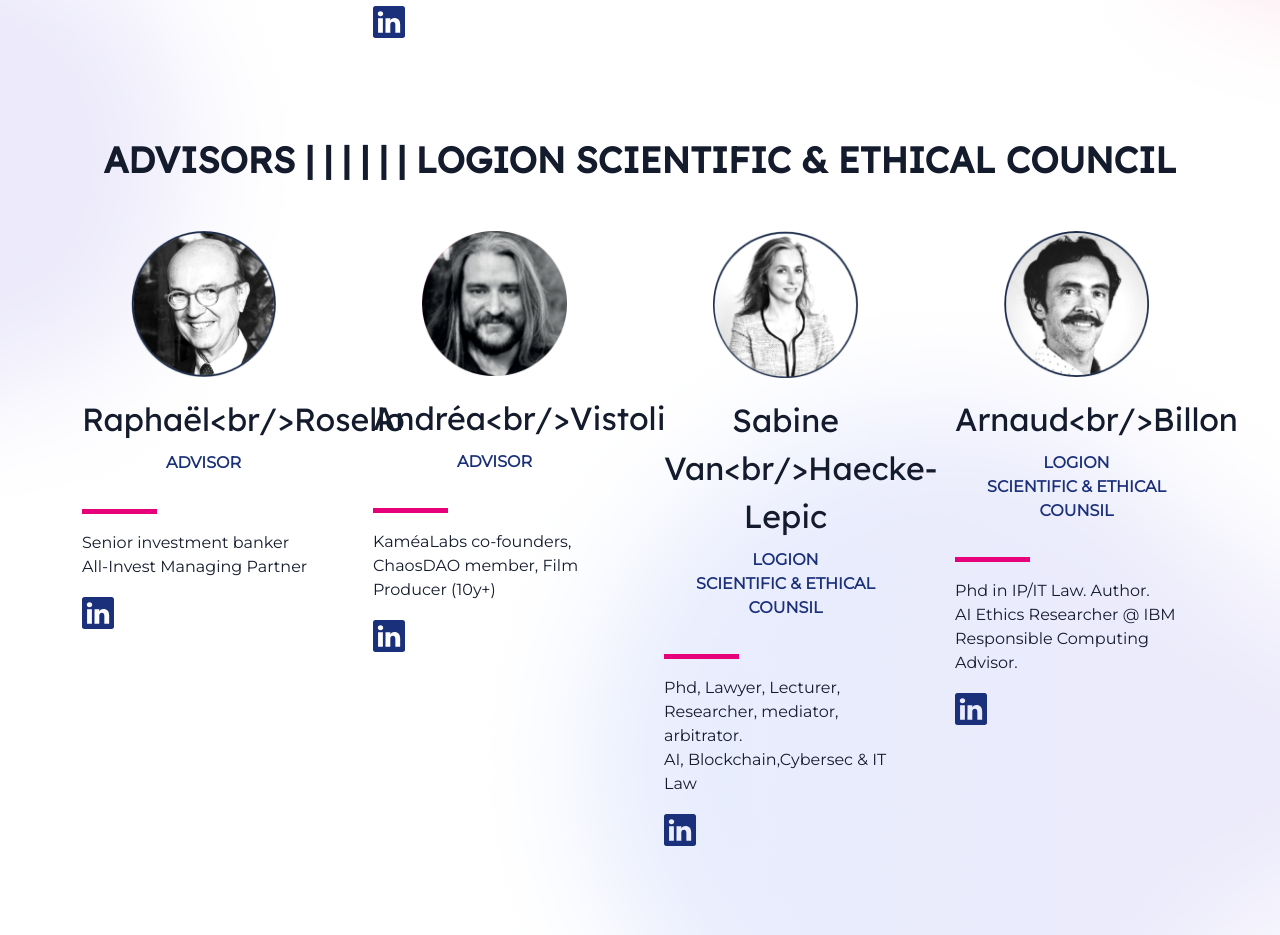
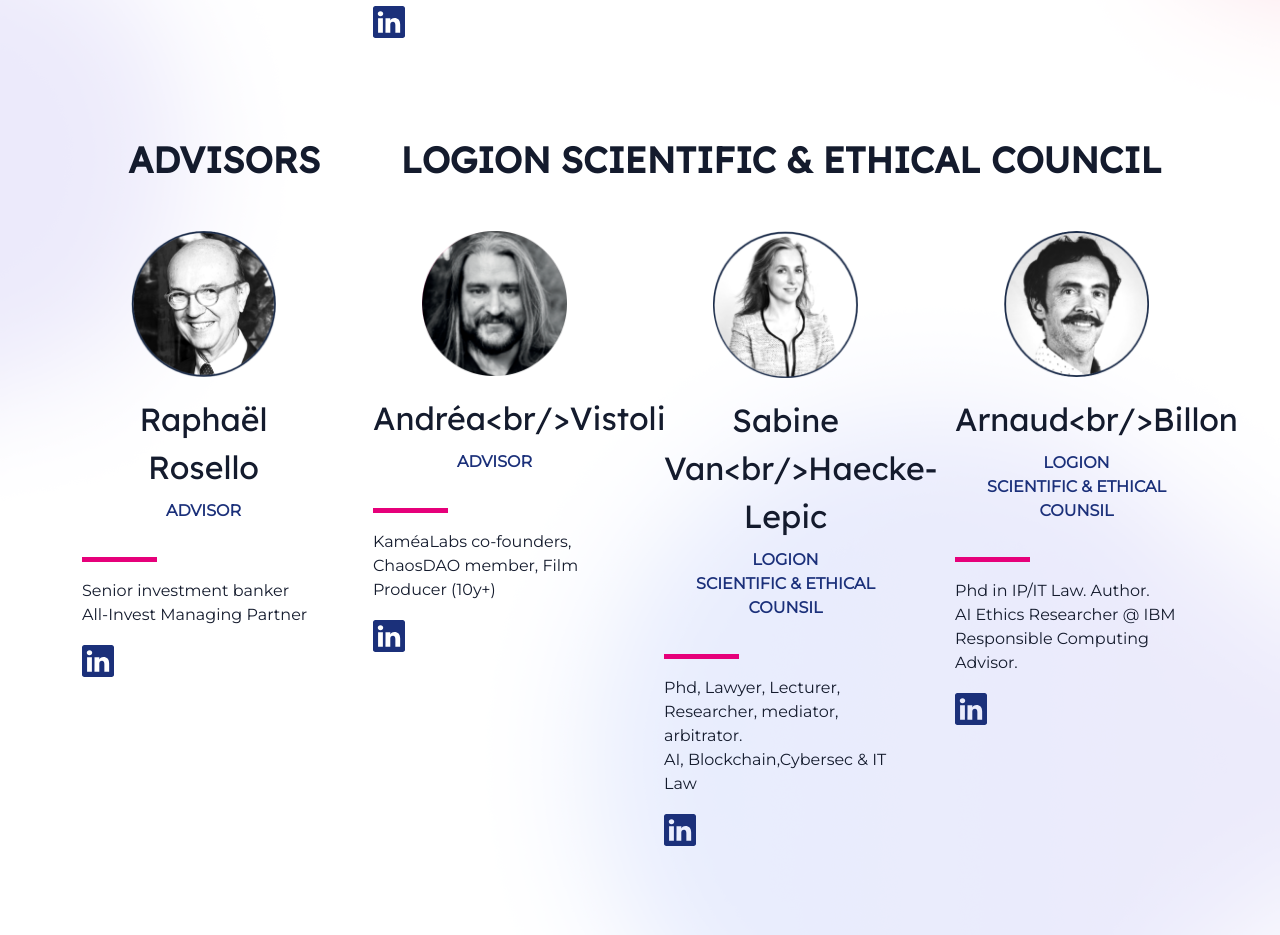
Before and after one commit to logion-network/logion-web-site, a React (Create React App) app: page / in a window 1280 px wide. Shown: the part 5400-6335 px from the top of the page. Built offline with nearby package versions, Linux system fonts and the light colour scheme.

Commit message:
Update Content.tsx

```diff
--- a/src/Content.tsx
+++ b/src/Content.tsx
@@ -367,11 +367,11 @@ export const CONTENT: ReactNode = (<>
         ]}
     />
     <Team
-        title="Advisors | | | | | | Logion Scientific & Ethical Council"
+        title={<>&nbsp;Advisors &nbsp;&nbsp;&nbsp;&nbsp;&nbsp;&nbsp; Logion Scientific & Ethical Council</>}
         members={[
             <Member
                 image="media/raphael.png"
-                name="Raphaël<br/>Rosello"
+                name={<>Raphaël<br/>Rosello</>}
                 title="Advisor"
                 description={<>
                     { /* START EDIT */ }
```
